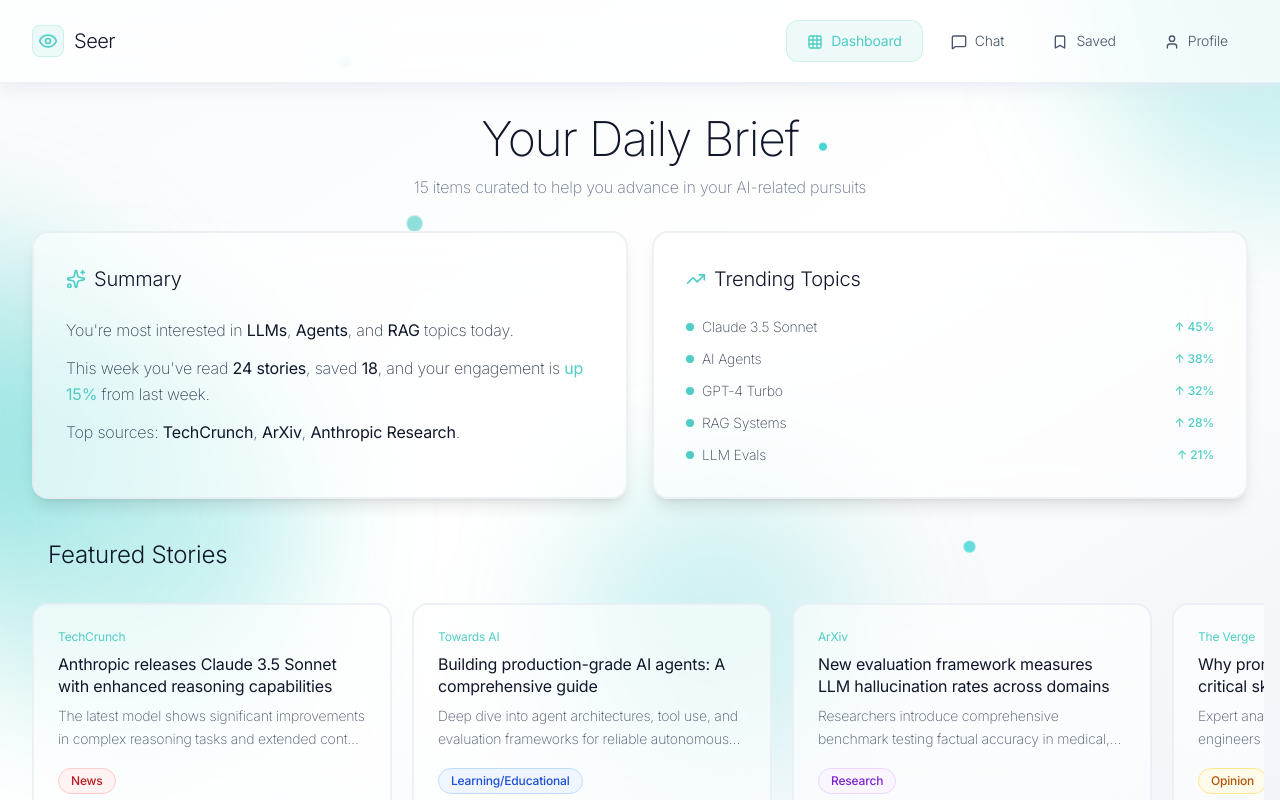
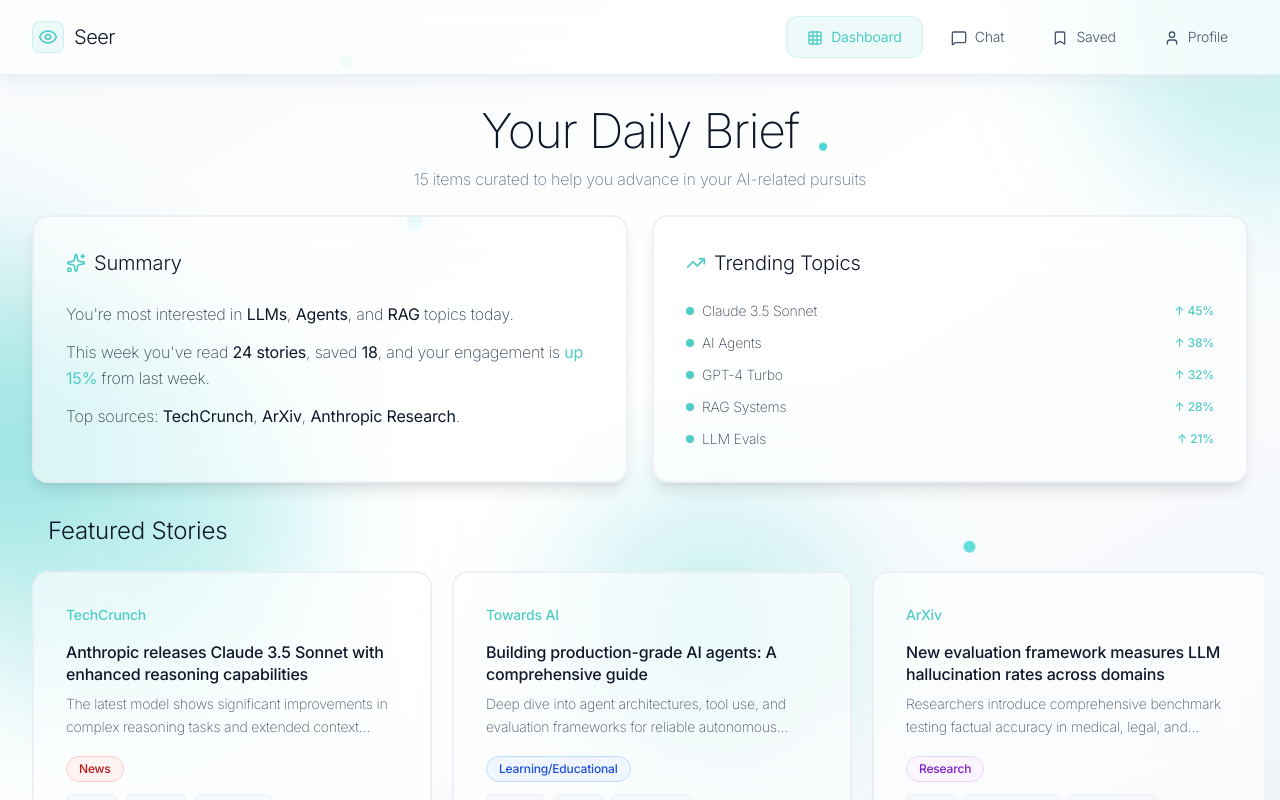
Before and after one commit to inigogrch/seer-platform, a Next.js app: page /dashboard in a window 1280 px wide. Built offline with nearby package versions, Linux system fonts and the light colour scheme.

Commit message:
ui fixes

```diff
--- a/src/app/dashboard/page.tsx
+++ b/src/app/dashboard/page.tsx
@@ -212,7 +212,7 @@ export default function DashboardPage() {
         <div className="relative">
           {/* Redesigned Header */}
           <header className="sticky top-0 z-50 bg-white/70 backdrop-blur-xl border-b border-slate-200/60 shadow-lg shadow-slate-200/50">
-            <div className="px-8 py-5">
+            <div className="px-8 py-3 md:py-4">
               <div className="flex items-center justify-between">
                 {/* Logo */}
                 <div className="flex items-center space-x-2.5">
@@ -257,7 +257,7 @@ export default function DashboardPage() {
           {/* Main Content - Full Width */}
           <main className="px-8 py-8">
             {/* Page Title - Minimalist */}
-            <div className={`mb-8 text-center ${isVisible ? 'animate-fadeInUp' : 'opacity-0'}`}>
+            <div className={`mb-6 text-center ${isVisible ? 'animate-fadeInUp' : 'opacity-0'}`}>
               <h1 className="text-4xl md:text-5xl font-extralight text-slate-900 tracking-tight mb-3">
                 Your Daily Brief
               </h1>
@@ -267,7 +267,7 @@ export default function DashboardPage() {
             </div>
 
             {/* Two-Card Layout: Summary + Trending */}
-            <div className={`grid grid-cols-1 md:grid-cols-2 gap-6 mb-10 ${isVisible ? 'animate-fadeInUp' : 'opacity-0'}`} style={{ animationDelay: '0.1s' }}>
+            <div className={`grid grid-cols-1 md:grid-cols-2 gap-6 mb-8 ${isVisible ? 'animate-fadeInUp' : 'opacity-0'}`} style={{ animationDelay: '0.1s' }}>
               {/* Summary Card */}
               <div className="bg-white/60 backdrop-blur-xl rounded-2xl border-2 border-slate-200/60 p-8 shadow-lg hover:shadow-xl transition-shadow">
                 <div className="flex items-center space-x-2 mb-6">
@@ -334,8 +334,8 @@ export default function DashboardPage() {
             </div>
 
             {/* Featured Stories - Horizontal Scroll */}
-            <div className={`mb-10 ${isVisible ? 'animate-fadeInUp' : 'opacity-0'}`} style={{ animationDelay: '0.2s' }}>
-              <h2 className="text-2xl font-light text-slate-900 mb-6 px-4">Featured Stories</h2>
+            <div className={`mb-4 ${isVisible ? 'animate-fadeInUp' : 'opacity-0'}`} style={{ animationDelay: '0.2s' }}>
+              <h2 className="text-2xl font-light text-slate-900 mb-4 px-4">Featured Stories</h2>
 
               {/* Horizontal scrollable container */}
               <div className="overflow-x-auto overflow-y-visible pb-6 pt-2 -mx-4 px-4 scrollbar-hide">
@@ -343,16 +343,16 @@ export default function DashboardPage() {
                   {featuredStories.map((story, index) => (
                     <article
                       key={story.id}
-                      className={`group bg-white/60 backdrop-blur-xl rounded-2xl border-2 border-slate-200/60 p-6 hover:bg-white/70 hover:border-seer-primary/50 hover:shadow-xl hover:-translate-y-1 transition-all duration-300 cursor-pointer w-[360px] flex-shrink-0 ${isVisible ? 'animate-fadeInUp' : 'opacity-0'}`}
+                      className={`group bg-white/60 backdrop-blur-xl rounded-2xl border-2 border-slate-200/60 p-8 hover:bg-white/70 hover:border-seer-primary/50 hover:shadow-xl hover:-translate-y-1 transition-all duration-300 cursor-pointer w-[400px] flex-shrink-0 ${isVisible ? 'animate-fadeInUp' : 'opacity-0'}`}
                       style={{ animationDelay: `${0.3 + index * 0.05}s` }}
                     >
                       {/* Source */}
-                      <div className="text-xs font-normal text-seer-primary mb-2">
+                      <div className="text-sm font-medium text-seer-primary mb-4">
                         {story.source}
                       </div>
 
                       {/* Title */}
-                      <h3 className="text-base font-normal text-slate-900 mb-2 leading-snug line-clamp-2 group-hover:text-seer-primary transition-colors">
+                      <h3 className="text-base font-medium text-slate-900 mb-2 leading-snug line-clamp-2 group-hover:text-seer-primary transition-colors">
                         {story.title}
                       </h3>
 
@@ -404,16 +404,16 @@ export default function DashboardPage() {
                   {remainingStories.map((story, index) => (
                     <article
                       key={story.id}
-                      className={`group bg-white/60 backdrop-blur-xl rounded-2xl border-2 border-slate-200/60 p-6 hover:bg-white/70 hover:border-seer-primary/50 hover:shadow-xl hover:-translate-y-1 transition-all duration-300 cursor-pointer ${isVisible ? 'animate-fadeInUp' : 'opacity-0'}`}
+                      className={`group bg-white/60 backdrop-blur-xl rounded-2xl border-2 border-slate-200/60 p-8 hover:bg-white/70 hover:border-seer-primary/50 hover:shadow-xl hover:-translate-y-1 transition-all duration-300 cursor-pointer ${isVisible ? 'animate-fadeInUp' : 'opacity-0'}`}
                       style={{ animationDelay: `${0.3 + index * 0.05}s` }}
                     >
                       {/* Source */}
-                      <div className="text-xs font-normal text-seer-primary mb-2">
+                      <div className="text-sm font-medium text-seer-primary mb-4">
                         {story.source}
                       </div>
 
                       {/* Title */}
-                      <h3 className="text-base font-normal text-slate-900 mb-2 leading-snug line-clamp-2 group-hover:text-seer-primary transition-colors">
+                      <h3 className="text-base font-medium text-slate-900 mb-2 leading-snug line-clamp-2 group-hover:text-seer-primary transition-colors">
                         {story.title}
                       </h3>
 
--- a/src/app/page.tsx
+++ b/src/app/page.tsx
@@ -98,7 +98,7 @@ export default function LandingPage() {
 
       {/* Header */}
       <header className="sticky top-0 z-50">
-        <div className="flex items-center justify-between px-4 md:px-6 py-4 md:py-6 w-full">
+        <div className="flex items-center justify-between px-4 md:px-6 py-3 md:py-4 w-full">
           <div className="flex items-center space-x-2.5">
             <div className="w-8 h-8 bg-seer-primary/10 rounded-lg flex items-center justify-center border border-seer-primary/20">
               <Eye className="w-5 h-5 text-seer-primary" />
```
